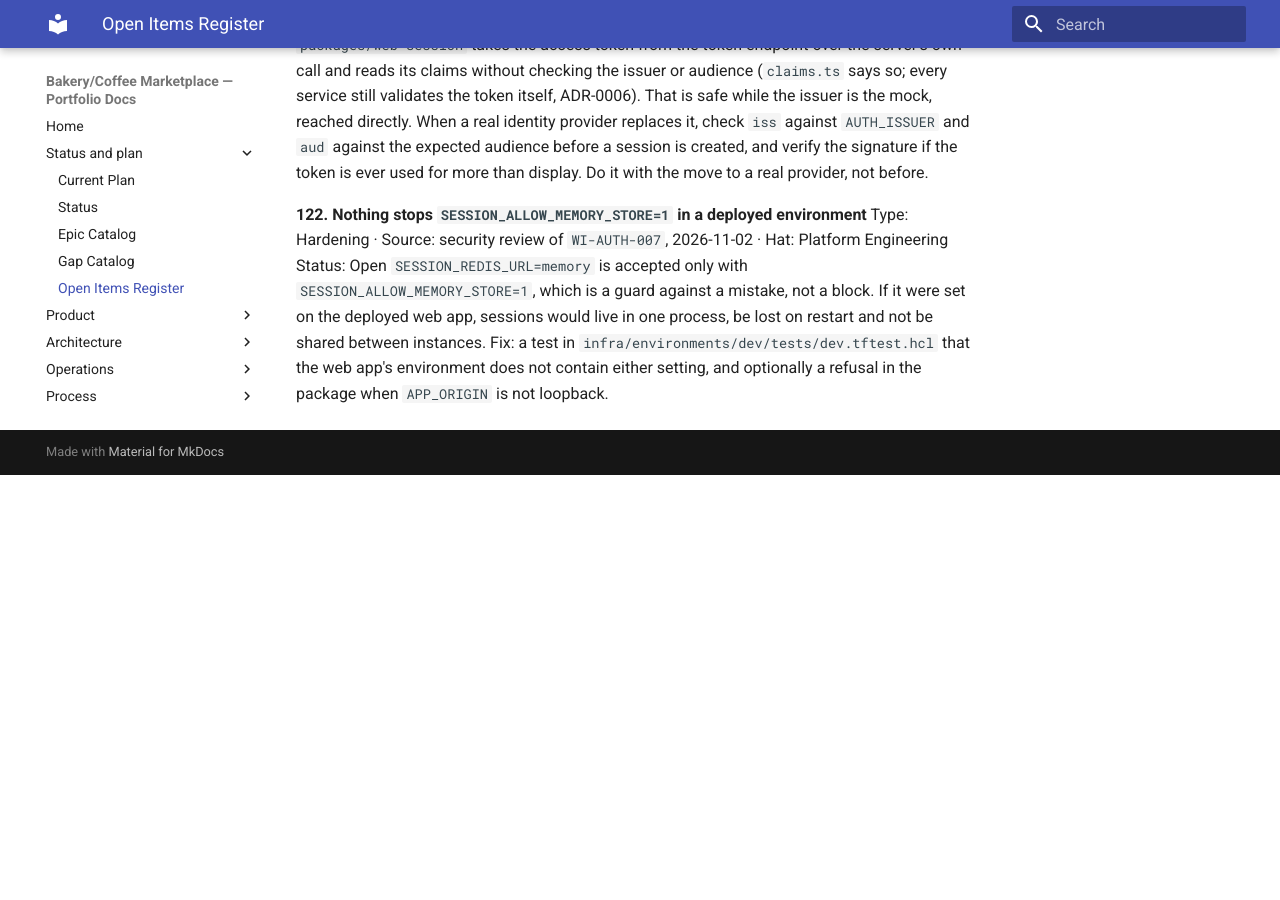
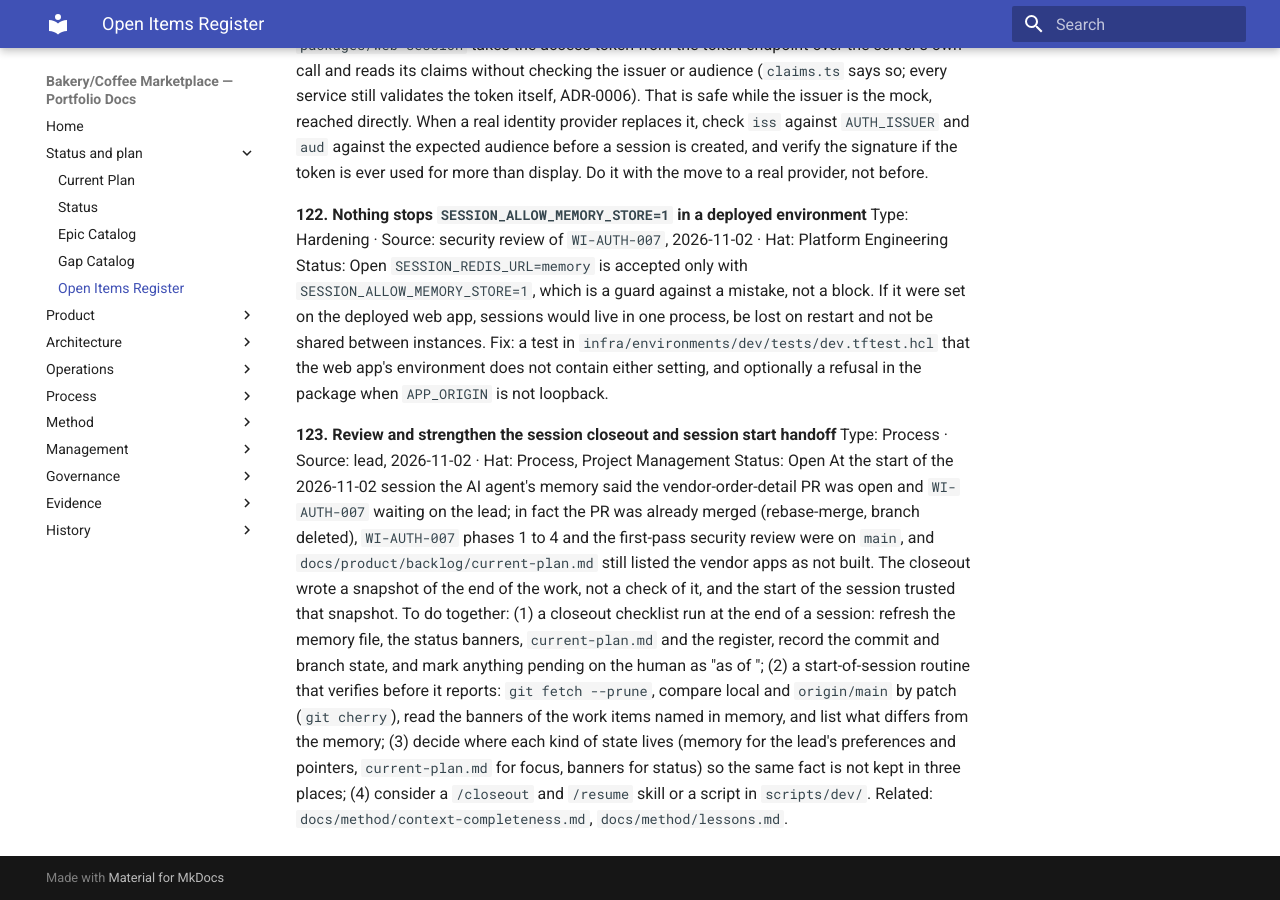
Before and after one commit to benjamin-hedrick/bakery-marketplace, an MkDocs documentation site: the page built from docs/governance/open-items-register.md, in a window 1280 px wide and 900 px high, scrolled down 36554 px. Built offline with MkDocs 1.6.1 and Material for MkDocs 9.7.7, drawn with Linux system fonts in a browser that asks for light colours; before the commit the page ends 37029 px from its top, so only the background shows below that.

Commit message:
Register item 123: review the session closeout and start-of-session handoff
Co-Authored-By: Claude Sonnet 5.5 <noreply@anthropic.com>

```diff
--- a/docs/governance/open-items-register.md
+++ b/docs/governance/open-items-register.md
@@ -670,3 +670,8 @@ Status: Open
 Type: Hardening · Source: security review of `WI-AUTH-007`, 2026-11-02 · Hat: Platform Engineering
 Status: Open
 `SESSION_REDIS_URL=memory` is accepted only with `SESSION_ALLOW_MEMORY_STORE=1`, which is a guard against a mistake, not a block. If it were set on the deployed web app, sessions would live in one process, be lost on restart and not be shared between instances. Fix: a test in `infra/environments/dev/tests/dev.tftest.hcl` that the web app's environment does not contain either setting, and optionally a refusal in the package when `APP_ORIGIN` is not loopback.
+
+**123. Review and strengthen the session closeout and session start handoff**
+Type: Process · Source: lead, 2026-11-02 · Hat: Process, Project Management
+Status: Open
+At the start of the 2026-11-02 session the AI agent's memory said the vendor-order-detail PR was open and `WI-AUTH-007` waiting on the lead; in fact the PR was already merged (rebase-merge, branch deleted), `WI-AUTH-007` phases 1 to 4 and the first-pass security review were on `main`, and `docs/product/backlog/current-plan.md` still listed the vendor apps as not built. The closeout wrote a snapshot of the end of the work, not a check of it, and the start of the session trusted that snapshot. To do together: (1) a closeout checklist run at the end of a session: refresh the memory file, the status banners, `current-plan.md` and the register, record the commit and branch state, and mark anything pending on the human as "as of <time>"; (2) a start-of-session routine that verifies before it reports: `git fetch --prune`, compare local and `origin/main` by patch (`git cherry`), read the banners of the work items named in memory, and list what differs from the memory; (3) decide where each kind of state lives (memory for the lead's preferences and pointers, `current-plan.md` for focus, banners for status) so the same fact is not kept in three places; (4) consider a `/closeout` and `/resume` skill or a script in `scripts/dev/`. Related: `docs/method/context-completeness.md`, `docs/method/lessons.md`.
```
Also changed, not shown: docs/product/backlog/STATUS.md (+3 -3 lines).
